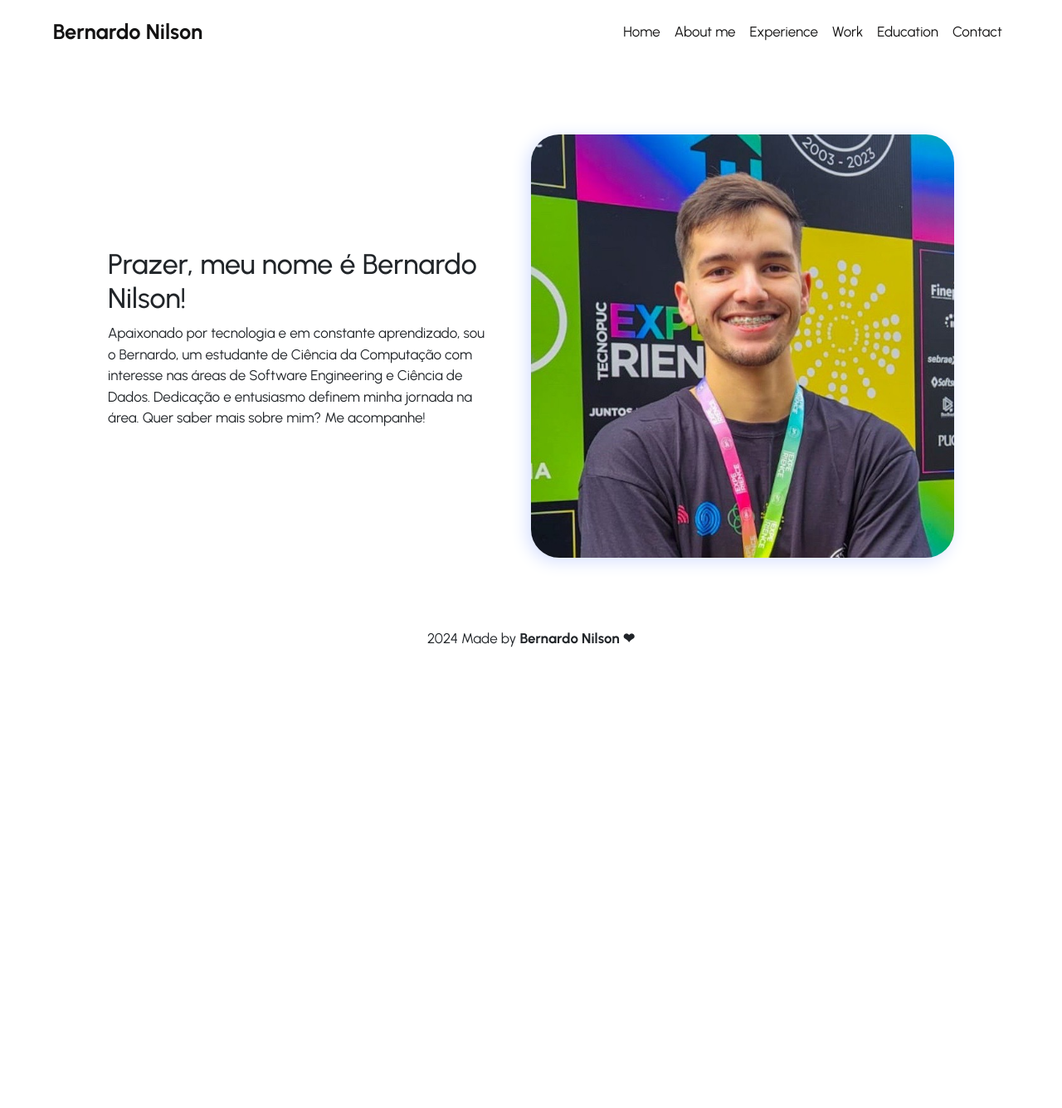
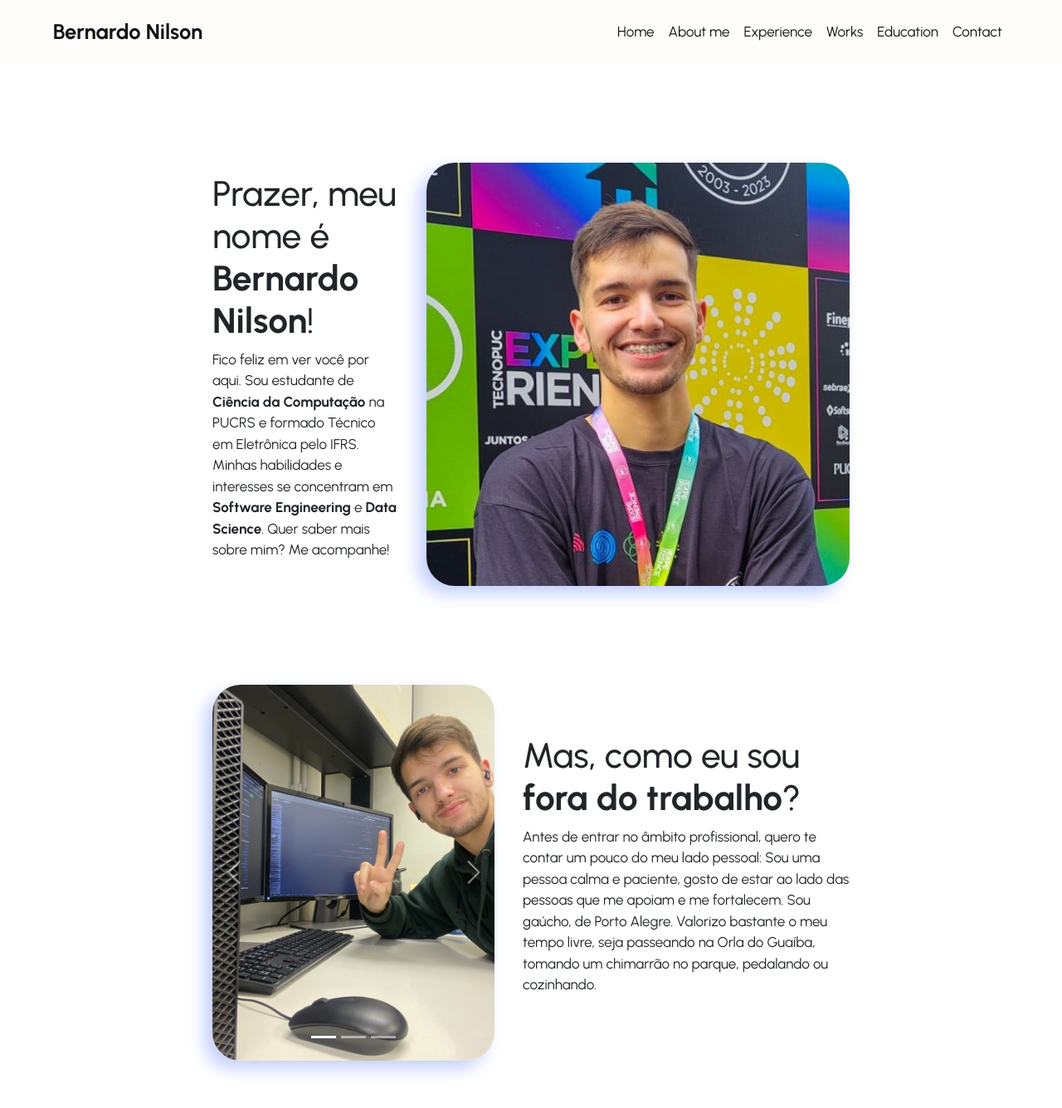
Before and after one commit to BernardoNilson/bernardonilson.github.io, a Jekyll site: the page built from index.md, in a window 1280 px wide and 1400 px high. Shown: the top 1335 px of the window at 83% size. Built offline with Jekyll 4.4.1, drawn with Linux system fonts in a browser that asks for light colours; some of the changed text lies outside the part shown.

Commit message:
new sections

```diff
--- /dev/null
+++ b/_data/social.yml
@@ -0,0 +1,6 @@
+- link: https://www.linkedin.com/in/bernardo-nilson/
+  icon: <i class="bi bi-linkedin"></i>
+- link: https://github.com/BernardoNilson
+  icon: <i class="bi bi-github"></i>
+- link: mailto:bernardonilson360@gmail.com
+  icon: <i class="bi bi-envelope-fill"></i>
--- /dev/null
+++ b/_includes/about.html
@@ -0,0 +1,40 @@
+<!-- SOBRE MIM -->
+<section class="section about" id="about">
+    <div class="section-body">
+        <div id="carousel" class="section-img carousel slide carousel-fade">
+            <div class="carousel-indicators">
+                <button type="button" data-bs-target="#carousel" data-bs-slide-to="0" class="active"
+                    aria-current="true" aria-label="Slide 1"></button>
+                <button type="button" data-bs-target="#carousel" data-bs-slide-to="1"
+                    aria-label="Slide 2"></button>
+                <button type="button" data-bs-target="#carousel" data-bs-slide-to="2"
+                    aria-label="Slide 3"></button>
+            </div>
+            <div class="carousel-inner">
+                <div class="carousel-item active">
+                    <img src="{{ '/assets/img/working.jpeg' | relative_url }}" class="d-block" alt="...">
+                </div>
+                <div class="carousel-item">
+                    <img src="{{ '/assets/img/me.jpeg' | relative_url }}" class="d-block" alt="...">
+                </div>
+                <div class="carousel-item">
+                    <img src="{{ '/assets/img/bike.jpeg' | relative_url }}" class="d-block" alt="...">
+                </div>
+            </div>
+            <button class="carousel-control-prev" type="button" data-bs-target="#carousel"
+                data-bs-slide="prev">
+                <span class="carousel-control-prev-icon" aria-hidden="true"></span>
+                <span class="visually-hidden">Previous</span>
+            </button>
+            <button class="carousel-control-next" type="button" data-bs-target="#carousel"
+                data-bs-slide="next">
+                <span class="carousel-control-next-icon" aria-hidden="true"></span>
+                <span class="visually-hidden">Next</span>
+            </button>
+        </div>
+        <div class="section-text">
+            <h1 class="section-title">{{ page.about_title }}</h1>
+            <p>{{ page.about }}</p>
+        </div>
+    </div>
+</section>
--- /dev/null
+++ b/_includes/contact.html
@@ -0,0 +1,19 @@
+{% assign list = site.data.social %}
+
+<!-- CONTATO -->
+<section class="section contact" id="contact">
+    <div class="section-body">
+        <div class="section-img">
+            <img src="{{ site.me }}" alt="Bernardo">
+        </div>
+        <a class="brand" href="/">{{ site.title }}</a>
+        <p>{{ page.contact }}</p>
+        <h1 class="section-title">{{ page.contact_title }}</h1>
+        <a type="button" class="btn btn-outline-secondary" href="mailto:{{ site.email.personal }}">{{ page.contact_call }}</a>
+        <div class="social-icons">
+            {% for contact in list %}
+            <a href="{{ contact.link }}">{{ contact.icon }}</a>
+            {% endfor %}
+        </div>
+    </div>
+</section>
--- /dev/null
+++ b/_includes/experience.html
@@ -0,0 +1,22 @@
+{% if page.lang == 'en' %}
+{% assign list = site.data.en.experience %}
+{% else %}
+{% assign list = site.data.pt.experience %}
+{% endif %}
+
+<!-- EXPERIÊNCIAS -->
+<section class="section experience" id="experience">
+    <h1 class="section-title">{{ page.experience_title }}</h1>
+    <div class="section-body">
+        <ul class="list-group list-group-flush">
+            {% for experience in list %}
+            <li class="list-group-item">
+                <h2 class="experience-title">{{ experience.title }}</h2>
+                <h6 class="experience-company">{{ experience.company }}</h6>
+                <span class="experience-span">{{ experience.location }} | {{ experience.date }}</span>
+                <p class="experience-description">{{ experience.description }}</p>
+            </li>
+            {% endfor %}
+        </ul>
+    </div>
+</section>
--- a/_includes/header.html
+++ b/_includes/header.html
@@ -1,4 +1,4 @@
-<nav class="navbar navbar-expand-lg">
+<nav class="navbar navbar-expand-lg sticky-top">
     <div class="container-fluid">
         <a class="brand" href="/">{{ site.title }}</a>
 
@@ -10,22 +10,22 @@
         <div class="collapse navbar-collapse" id="links">
             <ul class="navbar-nav">
                 <li class="nav-item">
-                    <a class="nav-link active" aria-current="page" href="#">Home</a>
+                    <a class="nav-link active" aria-current="page" href="/">Home</a>
                 </li>
                 <li class="nav-item">
-                    <a class="nav-link" href="#">About me</a>
+                    <a class="nav-link" href="#about">About me</a>
                 </li>
                 <li class="nav-item">
-                    <a class="nav-link" href="#">Experience</a>
+                    <a class="nav-link" href="#experience">Experience</a>
                 </li>
                 <li class="nav-item">
-                    <a class="nav-link" href="#">Work</a>
+                    <a class="nav-link" href="#works">Works</a>
                 </li>
                 <li class="nav-item">
-                    <a class="nav-link" href="#">Education</a>
+                    <a class="nav-link" href="#education">Education</a>
                 </li>
                 <li class="nav-item">
-                    <a class="nav-link" href="#">Contact</a>
+                    <a class="nav-link" href="#contact">Contact</a>
                 </li>
             </ul>
         </div>
--- a/_includes/home.html
+++ b/_includes/home.html
@@ -1,11 +1,12 @@
 <!-- BREVE EXPLICAÇÃO -->
 <section class="section home">
-    <div class="home-presentation">
-        <h2>{{ page.title }}</h2>
-        <p>{{ page.intro }}</p>
-    </div>
-
-    <div class="home-img">
-        <img src="{{ site.me }}" alt="Bernardo">
+    <div class="section-body">
+        <div>
+            <h1 class="section-title">{{ page.intro_title }}</h1>
+            <p class="section-text">{{ page.intro }}</p>
+        </div>
+        <div class="section-img">
+            <img src="{{ site.me }}" alt="Bernardo">
+        </div>
     </div>
 </section>
--- a/assets/css/default.css
+++ b/assets/css/default.css
@@ -1,9 +1,10 @@
 /* CONFIGURAÇÕES GERAIS */
 :root {
   --primary-color: #fffcfc;
-    --hover-color: rgb(213, 223, 255);
+  --hover-color: rgb(196, 209, 253);
   --secondary-color: #4167e7;
   --text-color: #141313;
+  --text-light-color: #2e2e2e;
   font-size: 17px;
 }
 
@@ -25,17 +26,21 @@
 
 /* PAGES */
 
-main, footer {
-    width: 90%;
+main,
+footer {
+  width: 60%;
   margin: auto;
+  padding: 0 auto;
 }
 
 footer {
+  margin-top: 3rem;
   text-align: center;
 }
 
 .navbar {
   padding: 1rem 3rem !important;
+  background-color: var(--primary-color);
 }
 
 .brand {
@@ -45,7 +50,8 @@ footer {
   color: var(--text-color);
 }
 
-.collapse, .navbar-collapse {
+.collapse,
+.navbar-collapse {
   flex-grow: 0 !important;
 }
 
@@ -54,10 +60,11 @@ footer {
 }
 
 .nav-item:hover a,
-.brand:hover {
-    text-shadow: 0 0 5px var(--hover-color);
+.brand:hover,
+.experience-title:hover {
+  text-shadow: 0 0 3px var(--hover-color);
   text-decoration: underline;
-    transition: 0.4s;
+  transition: 0.5s;
 }
 
 .nav-item:hover a {
@@ -66,33 +73,92 @@ footer {
 
 /* SECTION */
 .section {
-    margin: 5rem auto;
+  margin: 7rem auto;
+}
+
+.section-body {
+  display: flex;
+  flex-direction: row;
+  align-items: center;
+  gap: 2rem;
+}
+
+.section-img img,
+.carousel {
+  border-radius: 2rem;
+  max-width: 30rem;
+  height: auto;
+  box-shadow: -10px 10px 20px var(--hover-color);
+}
+
+.section-img img:hover,
+.carousel:hover {
+  box-shadow: -10px 10px 25px 5px var(--hover-color);
+  transition: 0.4s;
 }
 
 /* HOME */
 
-.home {
-    display: flex;
-    flex-direction: row;
-    align-items: center;
-    gap: 3rem;
-    max-width: 60rem;
+/* ABOUT */
+
+.about .section-img img {
+  box-shadow: none;
 }
 
-.home-img img {
-    border-radius: 2rem;
-    max-width: 30rem;
-    height: auto;
-    box-shadow: -4px 4px 20px var(--hover-color);
+.about .section-img img,
+.about .carousel {
+  max-width: 20rem;
 }
-.home-img img:hover {
-    box-shadow: -4px 4px 25px 5px var(--hover-color);
-    transition: 0.4s;
+
+/* EXPERIENCE */
+.experience-title {
+  font-weight: bold;
+}
+
+.experience-company {
+  color: var(--text-color);
+  font-weight: bold;
+}
+
+.experience-span {
+  color: var(--text-light-color);
+  font-style: italic;
+  display: flex;
+  justify-content: end;
+}
+
+.experience-description {
+  color: var(--text-light-color);
+}
+
+/* CONTACT */
+.contact .section-img img {
+  border-radius: 10rem;
+  max-width: 10rem;
+}
+
+.contact .section-body {
+  display: block;
+  /* flex-direction: column; */
+  align-items: start;
+  /* gap: 2rem; */
+}
+
+.social-icons {
+  margin-top: 1rem;
+}
+
+.social-icons a {
+  text-decoration: none;
+}
+
+.social-icons i {
+  font-size: 2rem;
+  color: var(--text-light-color);
 }
 
 /* MOBILE */
 @media screen and (max-width: 1000px) {
-
   /* DEFAULT PAGE CHANGES */
   main {
     max-width: 95%;
--- a/index.md
+++ b/index.md
@@ -1,8 +1,27 @@
 ---
 layout: default
-title: Prazer, meu nome é Bernardo Nilson!
+lang: pt
+
+intro_title: Prazer, meu nome é <b>Bernardo Nilson</b>!
 intro: >-
-    Apaixonado por tecnologia e em constante aprendizado, sou o Bernardo, um estudante de Ciência da Computação com interesse nas áreas de Software Engineering e Ciência de Dados. Dedicação e entusiasmo definem minha jornada na área. Quer saber mais sobre mim? Me acompanhe!
+  Fico feliz em ver você por aqui. Sou estudante de <b>Ciência da Computação</b> na PUCRS e formado Técnico em Eletrônica pelo IFRS. Minhas habilidades e interesses se concentram em <b>Software Engineering</b> e <b>Data Science</b>.
+  Quer saber mais sobre mim? Me acompanhe!
+
+about_title: Mas, como eu sou <b>fora do trabalho</b>?
+about: >-
+  Antes de entrar no âmbito profissional, quero te contar um pouco do meu lado pessoal: Sou uma pessoa calma e paciente, gosto de estar ao lado das pessoas que me apoiam e me fortalecem. Sou gaúcho, de Porto Alegre. Valorizo bastante o meu tempo livre, seja passeando na Orla do Guaíba, tomando um chimarrão no parque, pedalando ou cozinhando.
+
+experience_title: Experiências
+
+contact_title: Gostou do meu perfil? Tem alguma sugestão?
+contact: Software Engineering e Data Science
+contact_call: Clique aqui para entrar em contato!
 ---
 
 {% include home.html %}
+
+{% include about.html %}
+
+{% include experience.html %}
+
+{% include contact.html %}
```
Also changed, not shown: _data/pt/experience.yml (added, +19 -0 lines), assets/img/bike.jpeg (added), assets/img/me.jpeg (added), assets/img/working.jpeg (added). Lines whose indentation alone changed are shown as unchanged.
